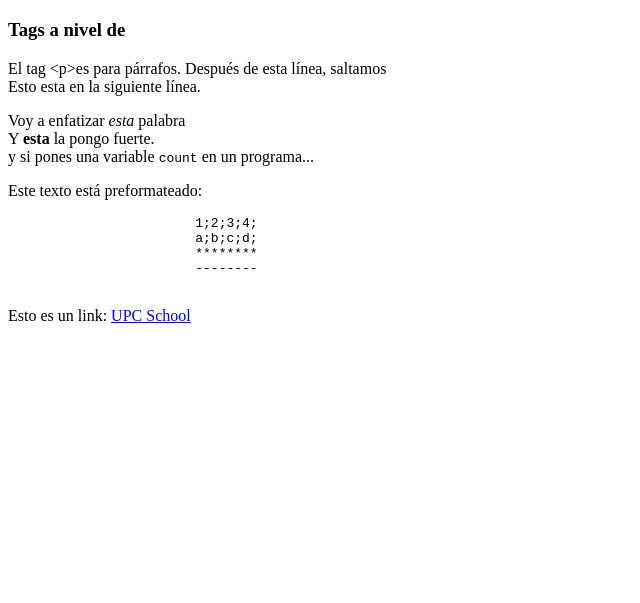
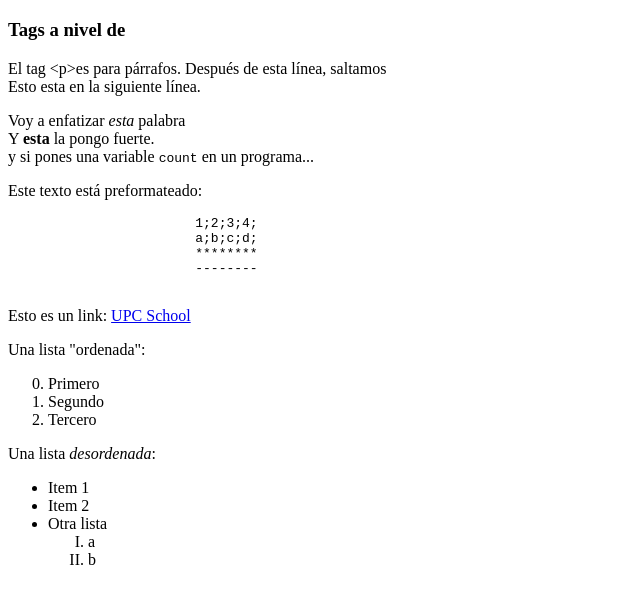
Before and after one commit to alexcgomez/html1, a plain HTML site: page index.html in a window 1280 px wide. Shown: the part 61-664 px from the top of the page, without its empty margins (0-640 px from the left). Drawn offline with Linux system fonts and the light colour scheme.

Commit message:
Sección nueva sobre listas

```diff
--- a/index.html
+++ b/index.html
@@ -35,6 +35,25 @@
                     <a href="http://upcschool.com">UPC School</a>
                 </p>
             </section>
+
+            <!-- Sección sobre listas -->
+            Una lista "ordenada":
+            <ol>
+                <li value="0">Primero</li>
+                <li>Segundo</li>
+                <li>Tercero</li>
+            </ol>
+            Una lista <em>desordenada</em>:
+            <ul>
+                <li>Item 1</li>
+                <li>Item 2</li>
+                <li>Otra lista
+                    <ol type="I">
+                        <li>a</li>
+                        <li>b</li>
+                    </ol>
+                </li>
+            </ul>
         </article>
     </main>
 </body>
```
